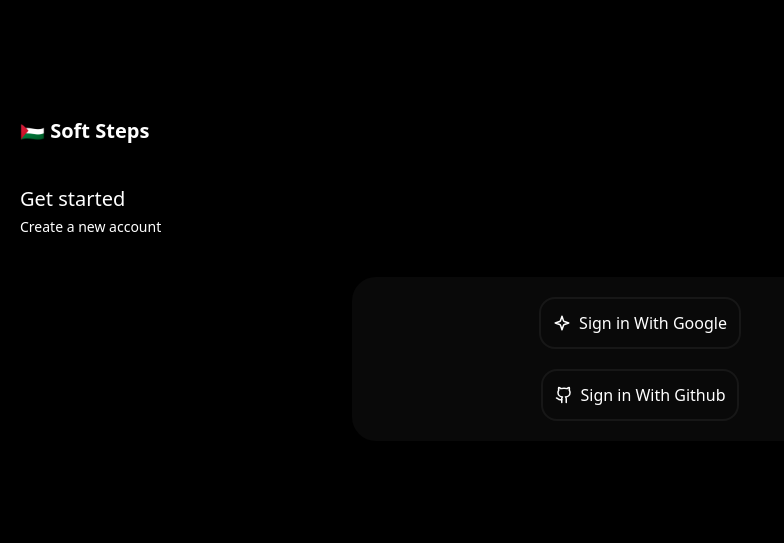
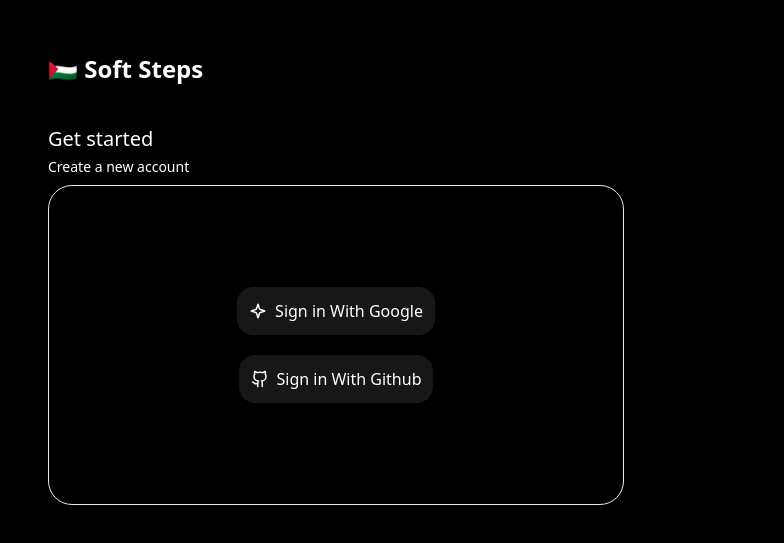
Before and after one commit to abdullahhussein1/soft-steps-todo-app, a React (Vite) app in the folder client/: page /auth in a window 1280 px wide. Shown: the part 121-664 px from the top of the page, without its empty margins (0-784 px from the left). Built offline with nearby package versions, Linux system fonts and the light colour scheme; no server answers.

Commit message:
update: auth page

```diff
--- a/client/src/pages/AuthenticationPage.tsx
+++ b/client/src/pages/AuthenticationPage.tsx
@@ -47,23 +47,24 @@ const AuthenticationPage: React.FC = () => {
   }
 
   return (
-    <div className="p-5 bg-black text-white flex items-center justify-center flex-col gap-10 h-screen">
-      <h1 className="text-xl self-start  font-semibold">🇵🇸 Soft Steps</h1>
+    <div className="px-12 py-5 relative bg-black text-white  flex items-center justify-center flex-col gap-10 h-screen">
+      <h1 className="text-2xl self-start   font-semibold">🇵🇸 Soft Steps</h1>
+      <div className="flex flex-col w-full gap-2">
         <div className="flex flex-col self-start justify-self-start gap-1">
           <h1 className="text-xl">Get started</h1>
           <p className="text-sm font-thin">Create a new account</p>
         </div>
-      <div className="bg-neutral-900/40 max-w-xl w-full p-5 rounded-3xl">
+        <div className="border max-w-xl w-full h-80 flex items-center justify-center p-5 rounded-3xl">
           <div className="flex justify-center items-center gap-5 flex-col">
             <button
-            className="flex gap-2 justify-center items-center rounded-2xl p-3 border-2 border-neutral-900 hover:bg-neutral-900 transition-colors"
+              className="flex gap-2 justify-center items-center rounded-2xl p-3 bg-neutral-900 hover:bg-neutral-800 transition-colors"
               onClick={handleSignInWithGoogle}
             >
               <Sparkle size={18} />
               <p>Sign in With Google</p>
             </button>
             <button
-            className="flex gap-2 justify-center items-center rounded-2xl p-3 border-2 border-neutral-900 hover:bg-neutral-900 transition-colors"
+              className="flex gap-2 justify-center items-center rounded-2xl p-3  bg-neutral-900 hover:bg-neutral-800 transition-colors"
               onClick={handleSignInWithGithub}
             >
               <Github size={18} />
@@ -72,6 +73,7 @@ const AuthenticationPage: React.FC = () => {
           </div>
         </div>
       </div>
+    </div>
   );
 };
 
```
Lines whose indentation alone changed are shown as unchanged.
